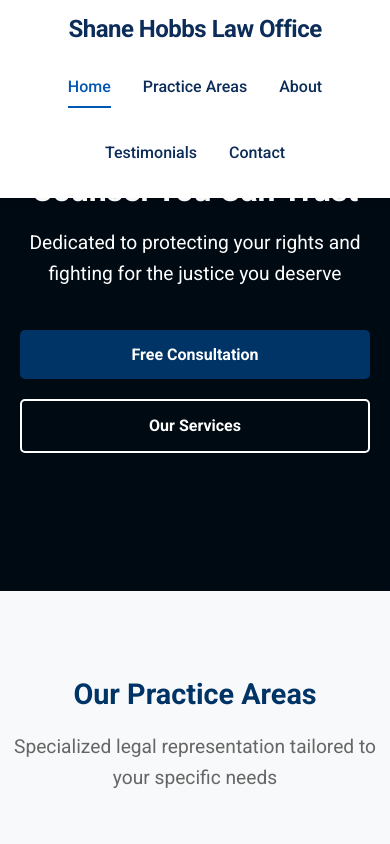
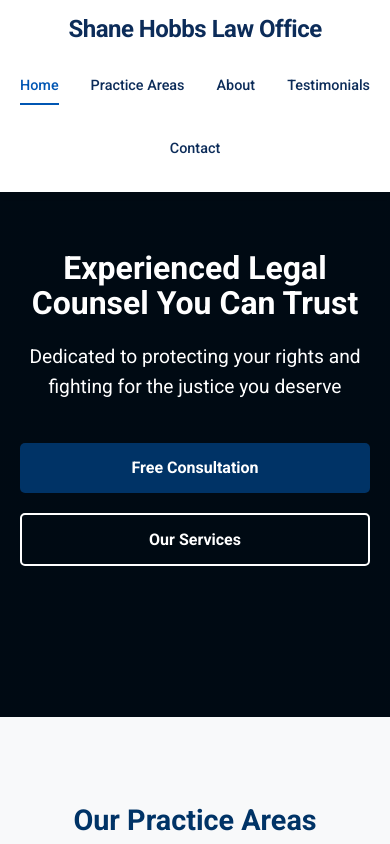
Before and after one commit to AndrewOchs/hobbs-law-website, a React (Vite) app: page / in a window 390 px wide. Shown: the top 844 px of the page. Built offline with nearby package versions, Linux system fonts and the light colour scheme.

Commit message:
fixed responsiveness of navbar

```diff
--- a/src/components/Hero/Hero.css
+++ b/src/components/Hero/Hero.css
@@ -9,6 +9,7 @@
   text-align: center;
   color: white;
   margin-top: 0;
+  padding-top: 70px; /* Added to account for navbar height */
 }
 
 .hero-overlay {
@@ -75,7 +76,18 @@
 }
 
 /* Responsive styles */
+@media (max-width: 992px) {
+  .hero {
+    padding-top: 60px;
+  }
+}
+
 @media (max-width: 768px) {
+  .hero {
+    padding-top: 140px; /* Increased padding for mobile to account for taller navbar */
+    height: 90vh; /* Adjusted height for mobile */
+  }
+
   .hero-content h1 {
     font-size: 2.5rem;
   }
@@ -95,6 +107,7 @@
   }
 
   .hero {
-    height: 70vh;
+    height: 85vh;
+    padding-top: 160px; /* Even more padding for very small screens */
   }
 }
--- a/src/components/Navbar/Navbar.css
+++ b/src/components/Navbar/Navbar.css
@@ -112,4 +112,8 @@
     gap: 1.5rem 2rem;
     margin: 0.5rem 0;
   }
+
+  .nav-links a {
+    font-size: 0.9rem;
+  }
 }
```
